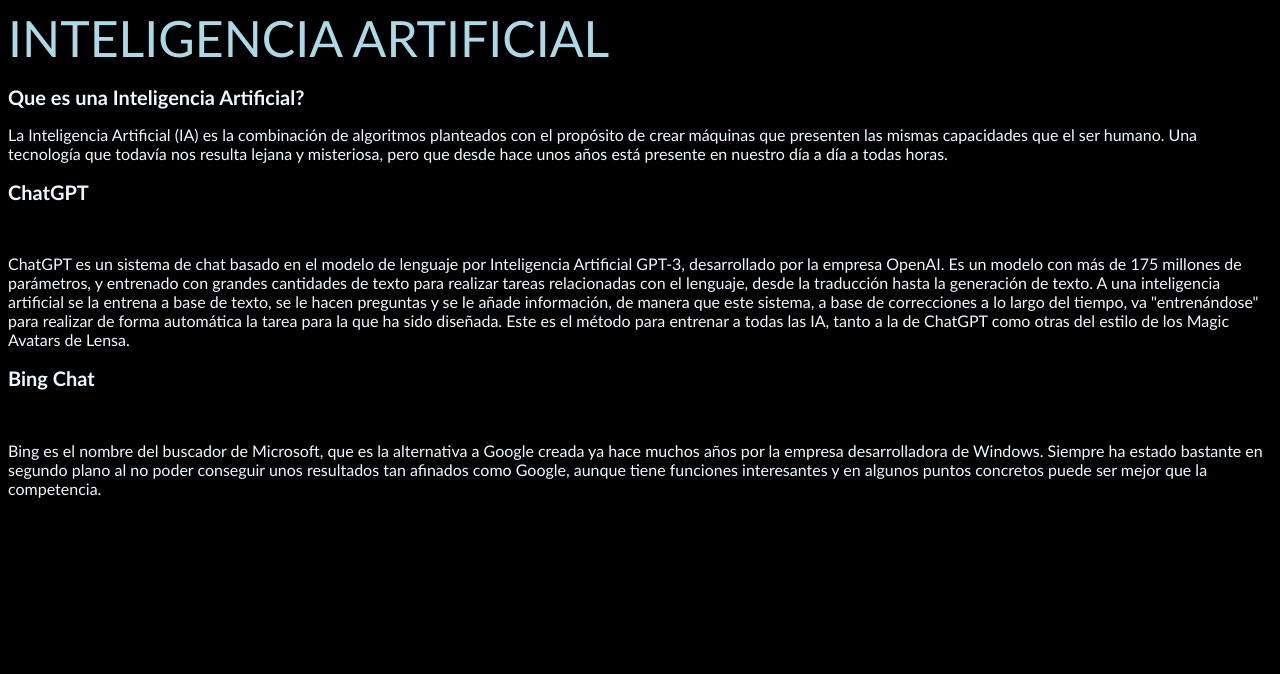
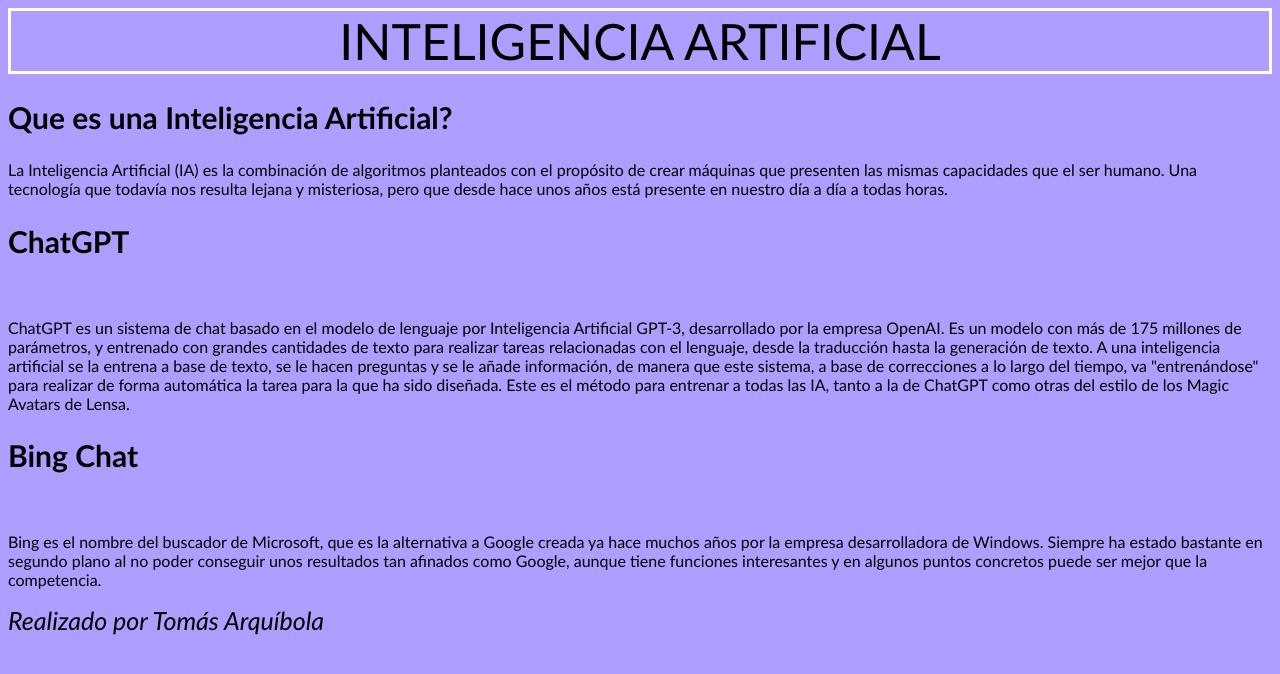
Before and after one commit to MrFullStack16/MrFullStack16.github.io, a plain HTML site: page index.html in a window 1280 px wide. Drawn offline with Linux system fonts and the light colour scheme.

Commit message:
creamos el cssd e la pagina

```diff
--- a/estilos.css
+++ b/estilos.css
@@ -1,17 +1,27 @@
 header{
     font-size: 50px;
     font-family: 'Gill Sans', 'Gill Sans MT', Calibri, 'Trebuchet MS', sans-serif;
-    color: lightblue;
+    color: rgb(0, 0, 0);
+    text-align: center;
+    font-style: inherit;
+
+    border: solid white;
 }
 h2{
-    font-size: 20px;
+    font-size: 30px;
     font-family: 'Gill Sans', 'Gill Sans MT', Calibri, 'Trebuchet MS', sans-serif;
-    color: aliceblue;
+    color: black;
 }
 p{
     font-family: 'Gill Sans', 'Gill Sans MT', Calibri, 'Trebuchet MS', sans-serif;
-    color: aliceblue;
+    color: black;
 }
 body{
-    background-color: black;
+    background-color: rgb(175, 157, 255);
 }
+footer{
+    color: black;
+    font-family: 'Gill Sans', 'Gill Sans MT', Calibri, 'Trebuchet MS', sans-serif;
+    font-size: 25px;
+    font-style: oblique;
+}
```
